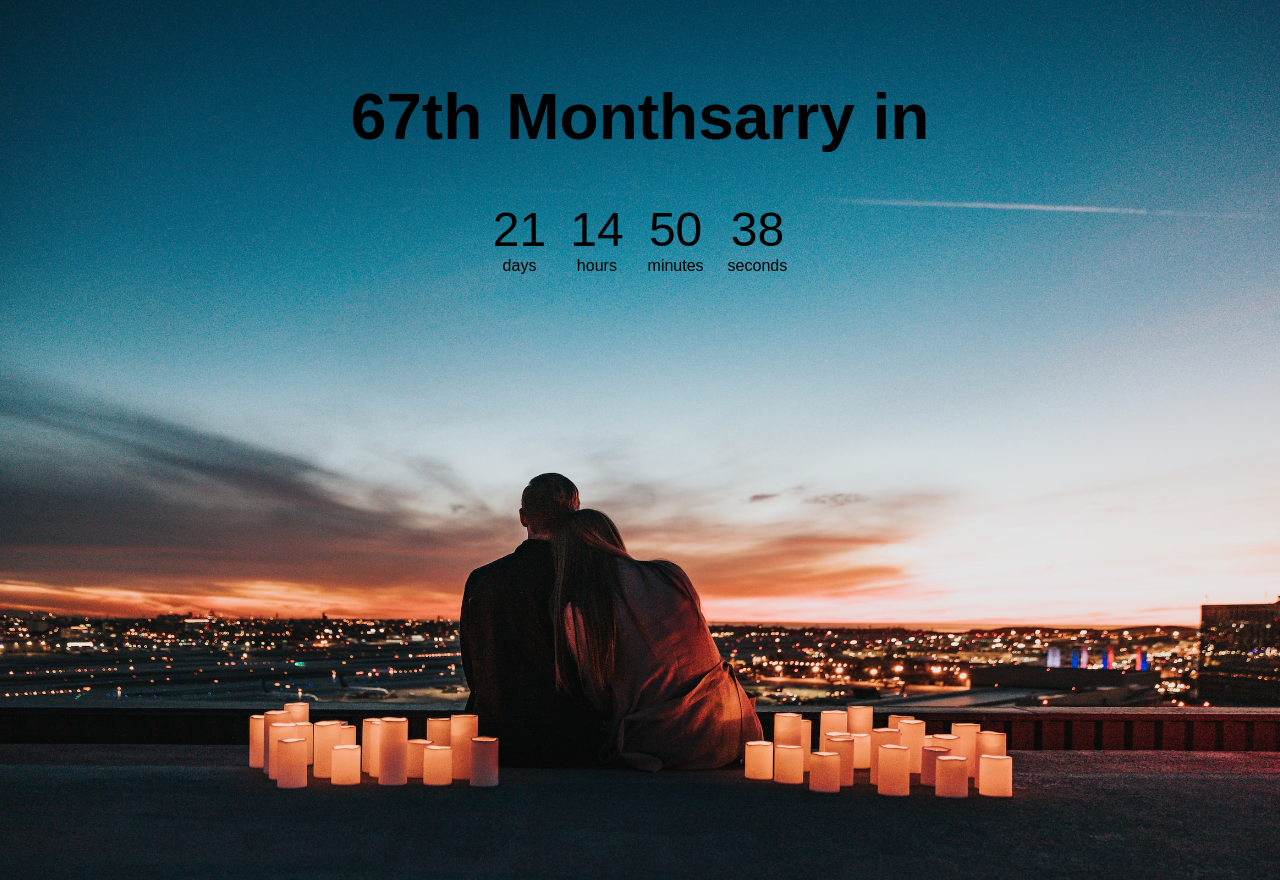
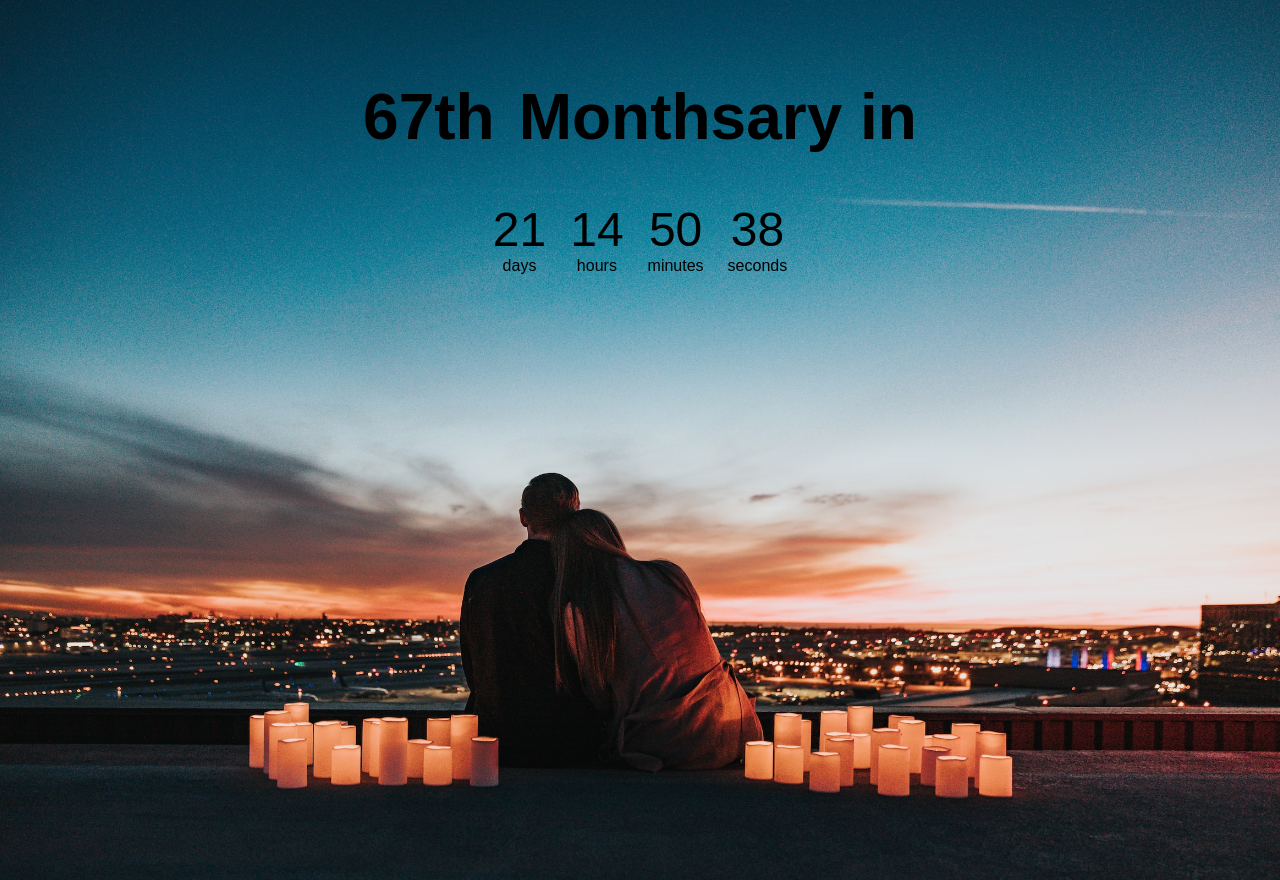
Before and after one commit to jmscacc/jmscacc.github.io, a plain HTML site: page index.html in a window 1280 px wide. Drawn offline with Linux system fonts and the light colour scheme.

Commit message:
Update index.html

```diff
--- a/index.html
+++ b/index.html
@@ -14,7 +14,7 @@
                 <h1 id="months">0</h1>
                 <h1 id="ordinal">th</h1>
             </div>
-            <h1>Monthsarry in</h1>
+            <h1>Monthsary in</h1>
         </div>
 
         <div class="countdown-container">
```
